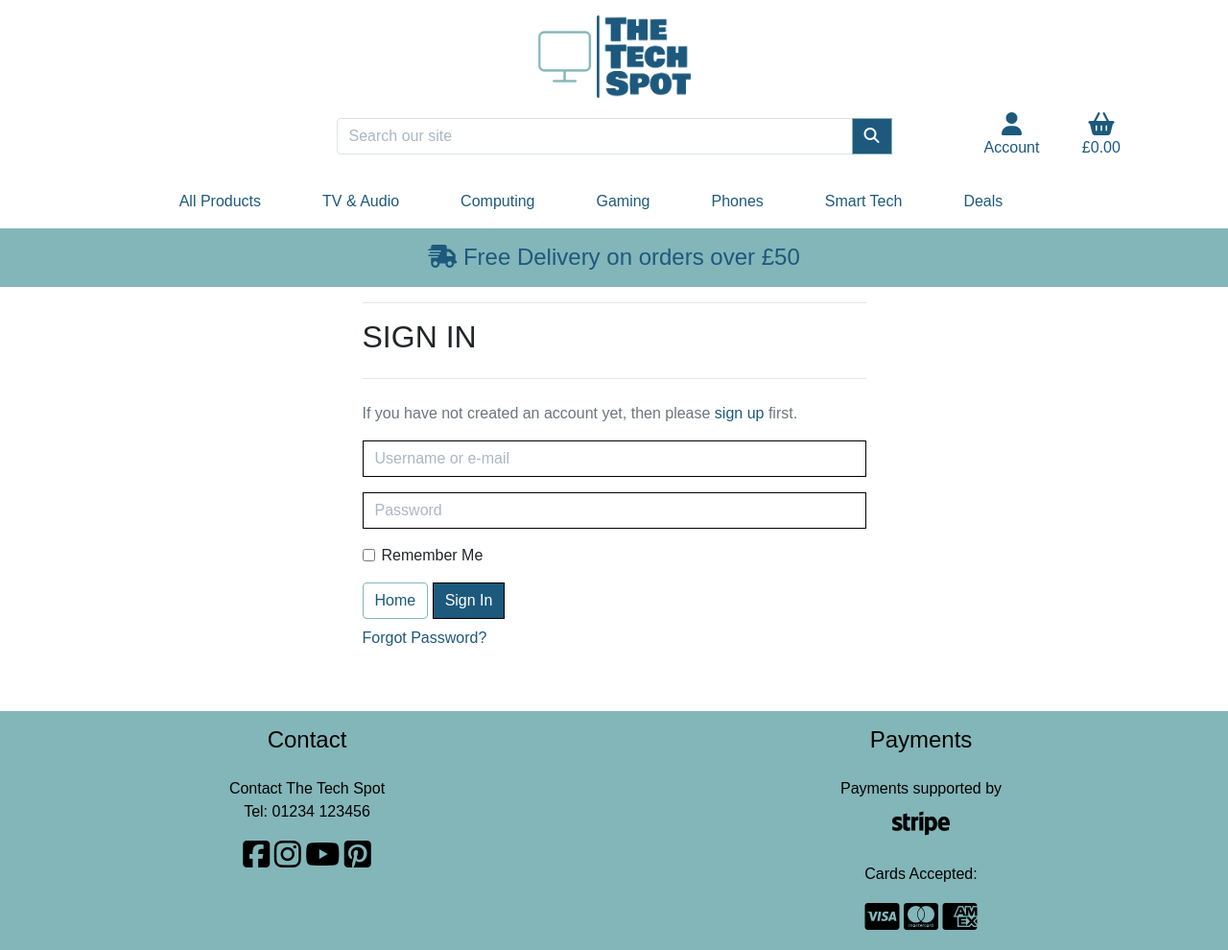
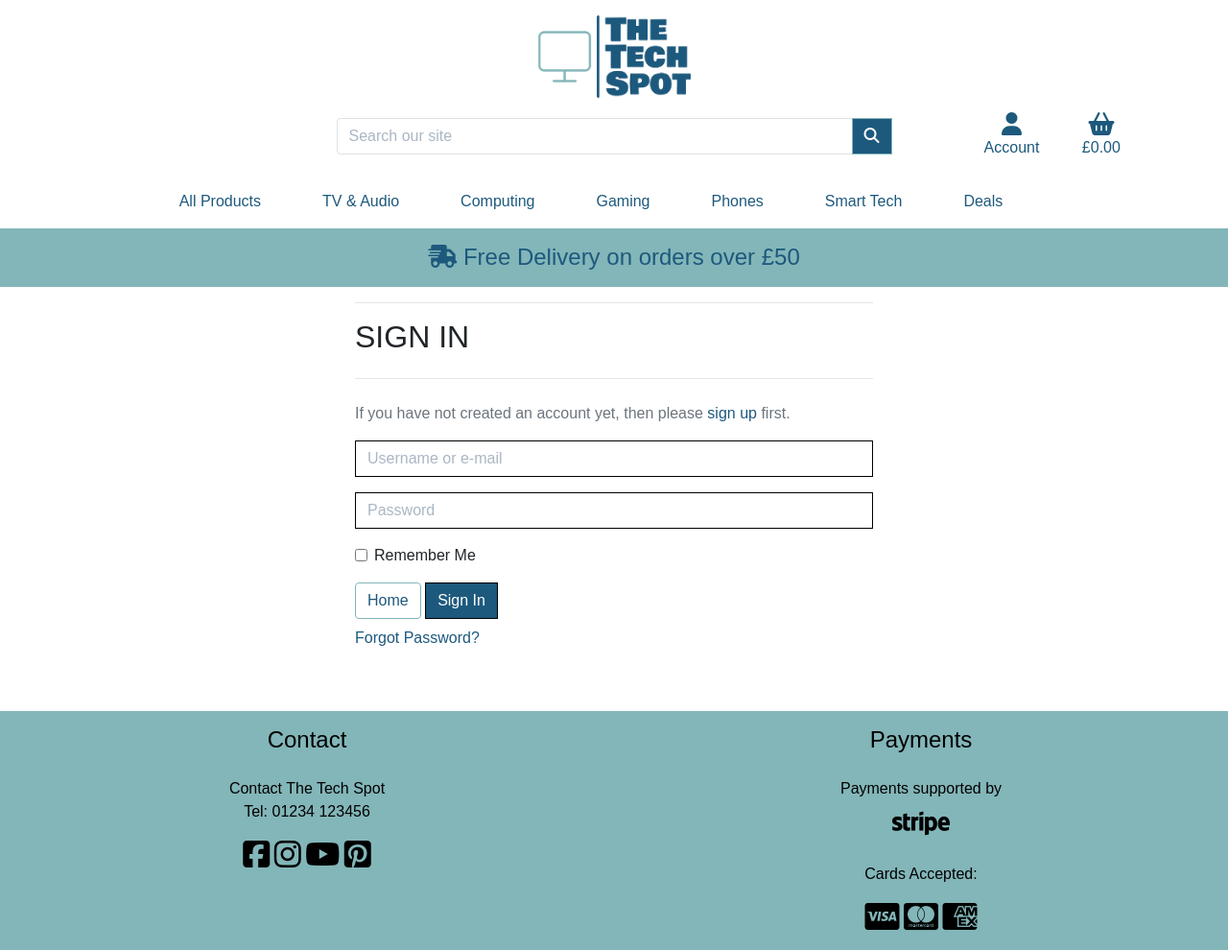
Before and after one commit to rdhadda/the-tech-spot, a Django app: a page that uses templates/allauth/account/base.html in a window 1280 px wide. Shown: the whole page at 96% size. Run offline with Django 3.2, Linux system fonts and the light colour scheme; some libraries are stand-ins or nearby versions; some web fonts are replaced.

Commit message:
style: changed bootstrap grid layout for small and medium screens

```diff
--- a/templates/allauth/account/base.html
+++ b/templates/allauth/account/base.html
@@ -1,9 +1,9 @@
 {% extends "base.html" %}
 
 {% block content %}
-    <div class="container header-container d-flex justify-content-center mb-5">
-        <div class="row w-50">
-            <div class="col">
+    <div class="container mb-5">
+        <div class="row">
+            <div class="col-12 col-md-6 mx-auto">
                 <div class="allauth-form-inner-content">
                     {% block inner_content %}
                     {% endblock %}
```
